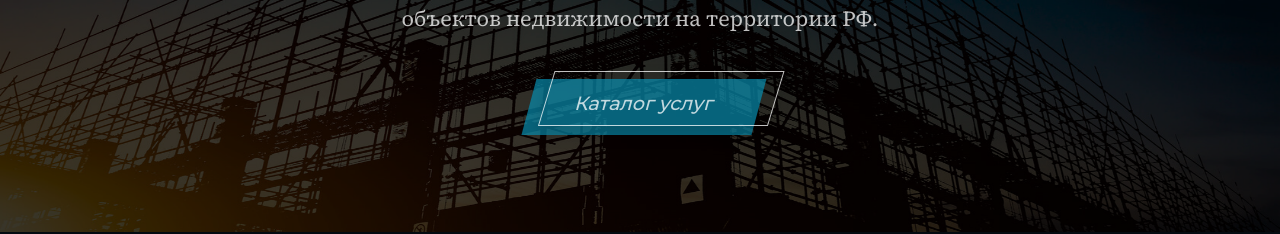
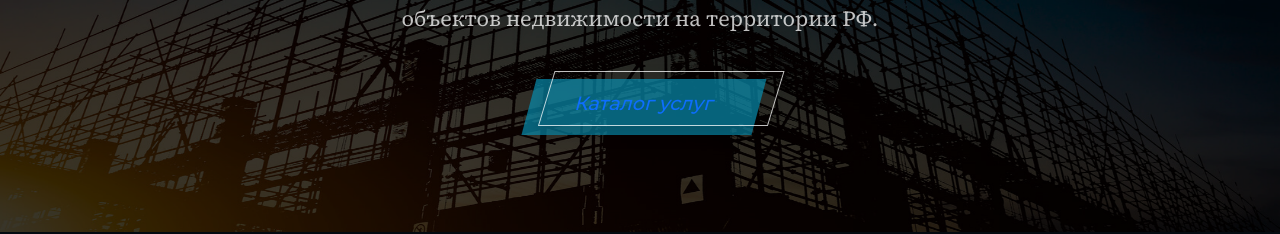
Before and after one commit to AnigalHub/Installation, a Vue app: page / in a window 1280 px wide. Shown: the part 364-598 px from the top of the page. Built offline with nearby package versions, Linux system fonts and the light colour scheme.

Commit message:
добавлена ссылка на кнопку "Каталог услуг"

```diff
--- a/src/components/Home.vue
+++ b/src/components/Home.vue
@@ -4,8 +4,7 @@
             <b-container>
                 <h1>«{{short_name_company}}»</h1>
                 <p>Комплексные услуги по проектированию и строительству многоквартирных домов и иных объектов недвижимости на территории РФ.</p>
-                <button>Каталог услуг<div class="shadow"></div></button>
-<!--                <div class="shadow"></div>-->
+                <button><a href="#Services">Каталог услуг<div class="shadow"></div></a></button>
             </b-container>
         </div>
     </div>
```
